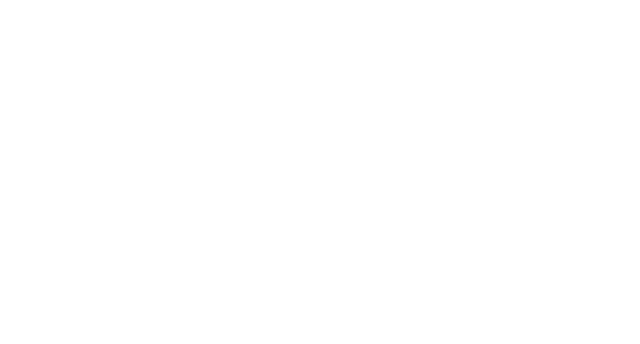
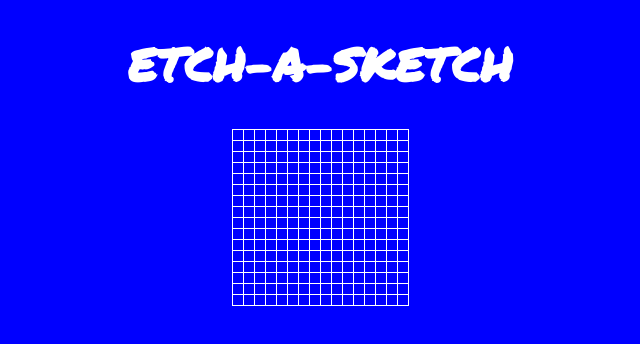
Before and after one commit to jonnyhoudini/etchasketch, a plain HTML site: page index.html in a window 1280 px wide. Shown: the whole page, without its empty margins (320-960 px from the left). Drawn offline with Linux system fonts and the light colour scheme.

Commit message:
Created grid and hover effect

```diff
--- a/index.html
+++ b/index.html
@@ -4,6 +4,13 @@
     <meta charset="utf-8">
     <title>Etch-a-Sketch</title>
     <link rel="stylesheet" href="styles.css">
+
+    <!-- Fonts -->
+    <link rel="preconnect" href="https://fonts.googleapis.com">
+<link rel="preconnect" href="https://fonts.gstatic.com" crossorigin>
+<link href="https://fonts.googleapis.com/css2?family=Permanent+Marker&display=swap" rel="stylesheet">
+
+
   </head>
   <body>
 
@@ -12,5 +19,6 @@
 
     </div>
 
+<script src="script.js" charset="utf-8"></script>
   </body>
 </html>
--- /dev/null
+++ b/script.js
@@ -0,0 +1,17 @@
+const container = document.querySelector(".container");
+
+function createGrid() {
+  let i = 0;
+  while (i < 256) {
+    const item = document.createElement("div");
+    item.classList.add("item");
+    item.addEventListener("mouseover", () => {
+      item.style.backgroundColor = "white";
+    });
+    container.appendChild(item);
+    i++;
+  }
+
+}
+
+createGrid();
--- a/styles.css
+++ b/styles.css
@@ -1,4 +1,26 @@
 body {
-  background-position: blue;
+  background-color: blue;
   color: white;
+  font-family: 'Permanent Marker', cursive;
 }
+
+h1 {
+  text-align: center;
+  font-size: 46px;
+}
+
+.container {
+  border: 1px solid white;
+  background-color: white;
+  display: grid;
+  grid-template-columns: repeat(16, 10px);
+  grid-template-rows: repeat(16, 10px);
+  grid-gap: 1px;
+  width: 175px;
+  margin: auto;
+
+}
+
+.item {
+  background-color: blue;
+}
```
